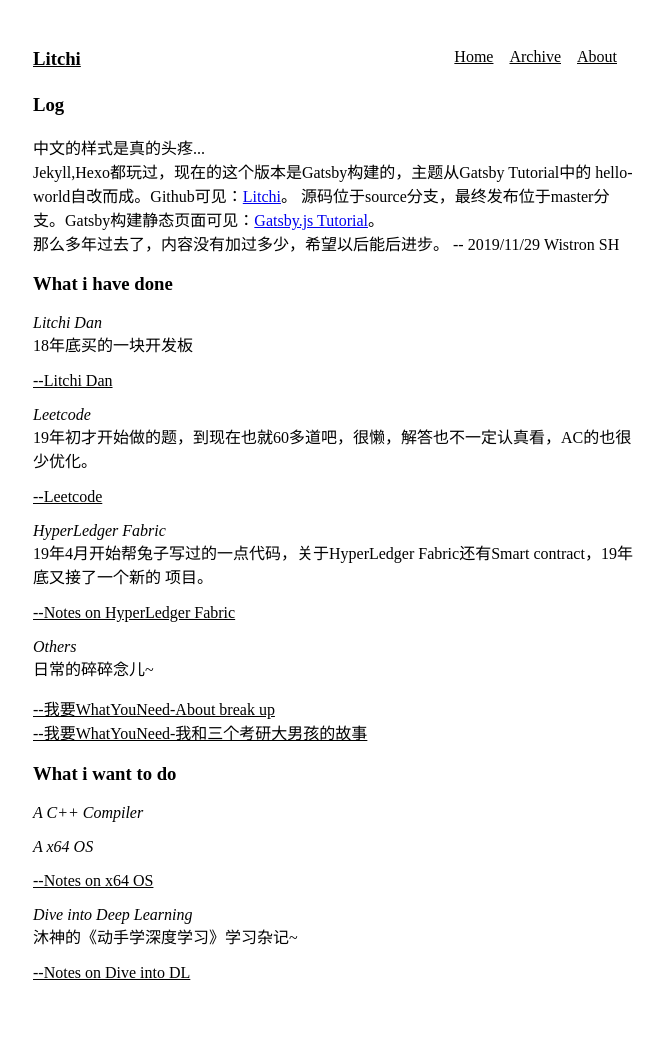
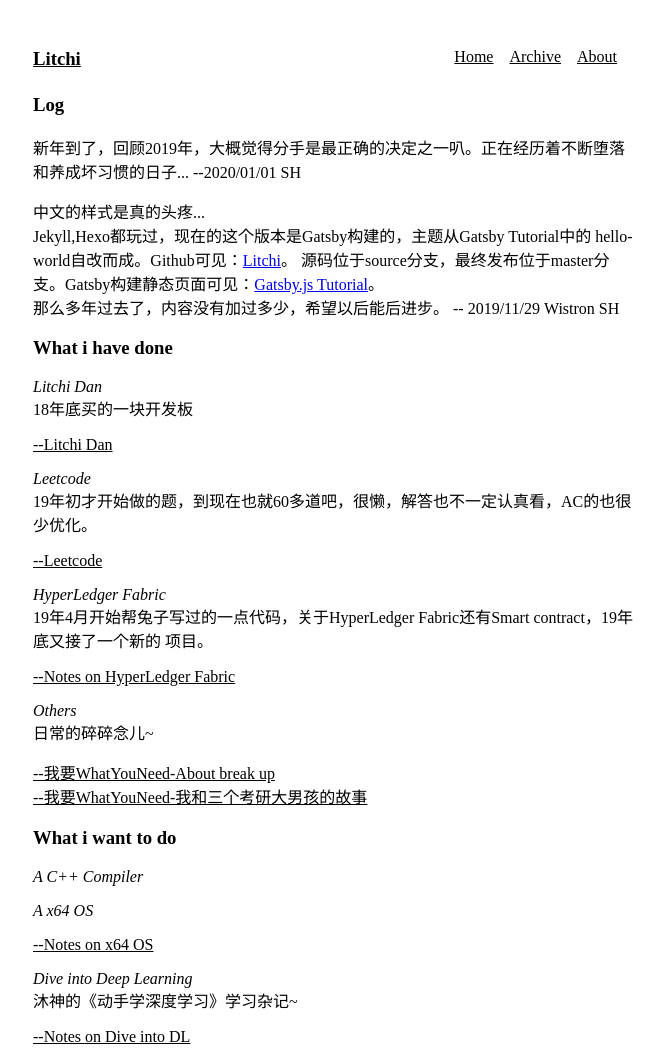
Before and after one commit to yyccli/litchi-li.github.io, a Gatsby site: page / in a window 1280 px wide. Shown: the whole page, without its empty margins (307-971 px from the left). Built offline with nearby package versions, Linux system fonts and the light colour scheme; Gatsby itself is replaced by a stand-in of ours.

Commit message:
update new year

```diff
--- a/src/pages/index.js
+++ b/src/pages/index.js
@@ -9,6 +9,9 @@ export default ({data}) => {
     <Layout>
         <div>
             <h3>Log</h3>
+            <p>
+                新年到了，回顾2019年，大概觉得分手是最正确的决定之一叭。正在经历着不断堕落和养成坏习惯的日子... --2020/01/01 SH
+            </p>
             <p>
                 中文的样式是真的头疼...<br/>
                 Jekyll,Hexo都玩过，现在的这个版本是Gatsby构建的，主题从Gatsby Tutorial中的
```
